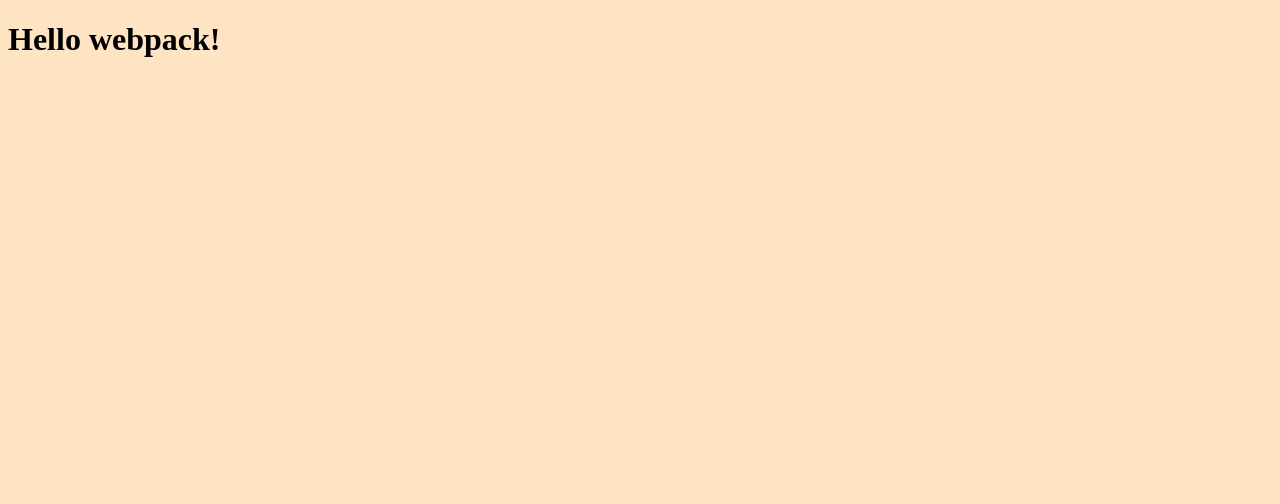
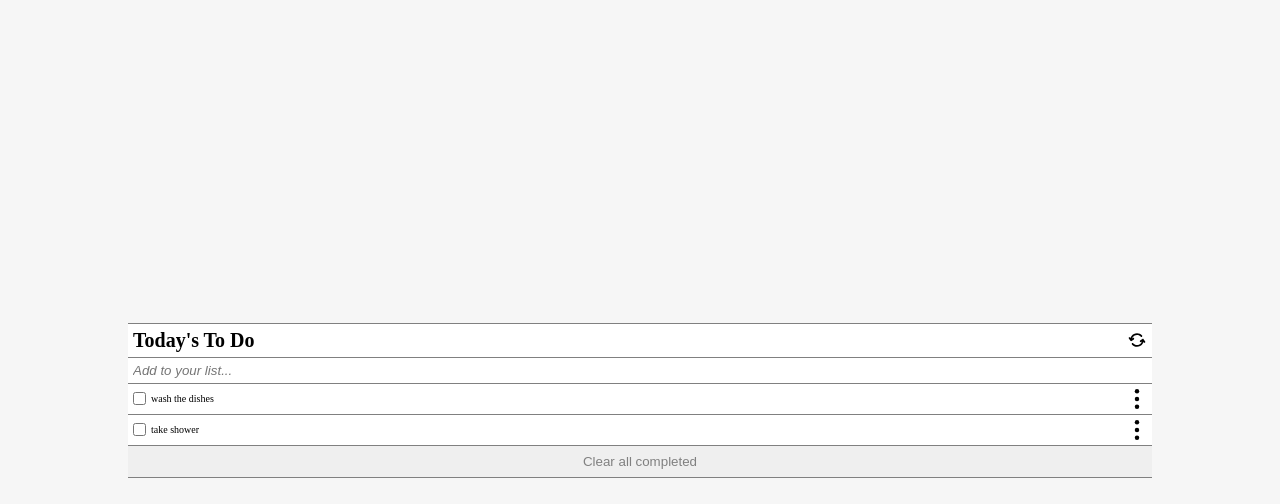
Before and after one commit to estebanmual/To-Do-List, a website built with webpack: page src/template.html in a window 1280 px wide. Built offline with nearby package versions, Linux system fonts and the light colour scheme.

Commit message:
On branch feature/html-css-basic 	new file:   src/assets/3-dots.svg 	deleted:    src/assets/assets.md 	new file:   src/assets/refresh.svg 	modified:   src/main.css 	modified:   src/template.html
In this branch I added the basic css style and some HTMl in reference.

```diff
--- a/src/main.css
+++ b/src/main.css
@@ -1,7 +1,74 @@
-/*
-Write in here your css
-*/
+* {
+  margin: 0;
+  padding: 0;
+  box-sizing: border-box;
+}
+
+html {
+  font-size: 62.5%;
+}
 
 body {
-  background-color: bisque;
+  background-color: #f6f6f6;
+  display: flex;
+  justify-content: center;
+  align-items: center;
+  height: 100vh;
 }
+
+main {
+  background-color: white;
+  width: 80%;
+  height: auto;
+}
+
+img {
+  height: 20px;
+  width: auto;
+}
+
+ul {
+  list-style: none;
+}
+
+.list-title {
+  display: flex;
+  justify-content: space-between;
+  align-items: center;
+  padding: 5px;
+  border-top: 1px solid gray;
+}
+
+.add-input {
+  width: 100%;
+  border: none;
+  border-top: 1px solid gray;
+  padding: 5px;
+}
+
+.add-input::placeholder {
+  font-style: italic;
+}
+
+li {
+  display: flex;
+  justify-content: space-between;
+  padding: 5px;
+  border-top: 1px solid gray;
+}
+
+li span {
+  display: flex;
+  justify-content: center;
+  align-items: center;
+  gap: 5px;
+}
+
+.clear-button {
+  width: 100%;
+  padding: 8px;
+  border: none;
+  border-top: 1px solid gray;
+  border-bottom: 1px solid gray;
+  color: gray;
+}
--- a/src/template.html
+++ b/src/template.html
@@ -3,11 +3,21 @@
 <head>
     <meta charset="UTF-8">
     <meta name="viewport" content="width=device-width, initial-scale=1.0">
-    <title>Webpack Exercise</title>
+    <title>To Do list</title>
 </head>
 <body>
-    <h1>Hello webpack!</h1>
+    <main>
+        <div class="list-title">
+            <h1>Today's To Do</h1>
+            <img src="./assets/refresh.svg" alt="refresh">
+        </div>
+
+        <input class="add-input" type="text" placeholder="Add to your list...">
+        <ul>
+            <li><span><input type="checkbox" name="completed-checkbox">wash the dishes</span> <img src="./assets/3-dots.svg" alt="three dots"></li>
+            <li><span><input type="checkbox" name="completed-checkbox">take shower</span> <img src="./assets/3-dots.svg" alt="three dots"></li>
+        </ul>
+        <button class="clear-button" type="button">Clear all completed</button>
+    </main>
 </body>
 </html>
-
-<!--Write in here your HTMl-->
```
Also changed, not shown: src/assets/assets.md (deleted, +0 -1 lines), src/assets/3-dots.svg (added), src/assets/refresh.svg (added).
